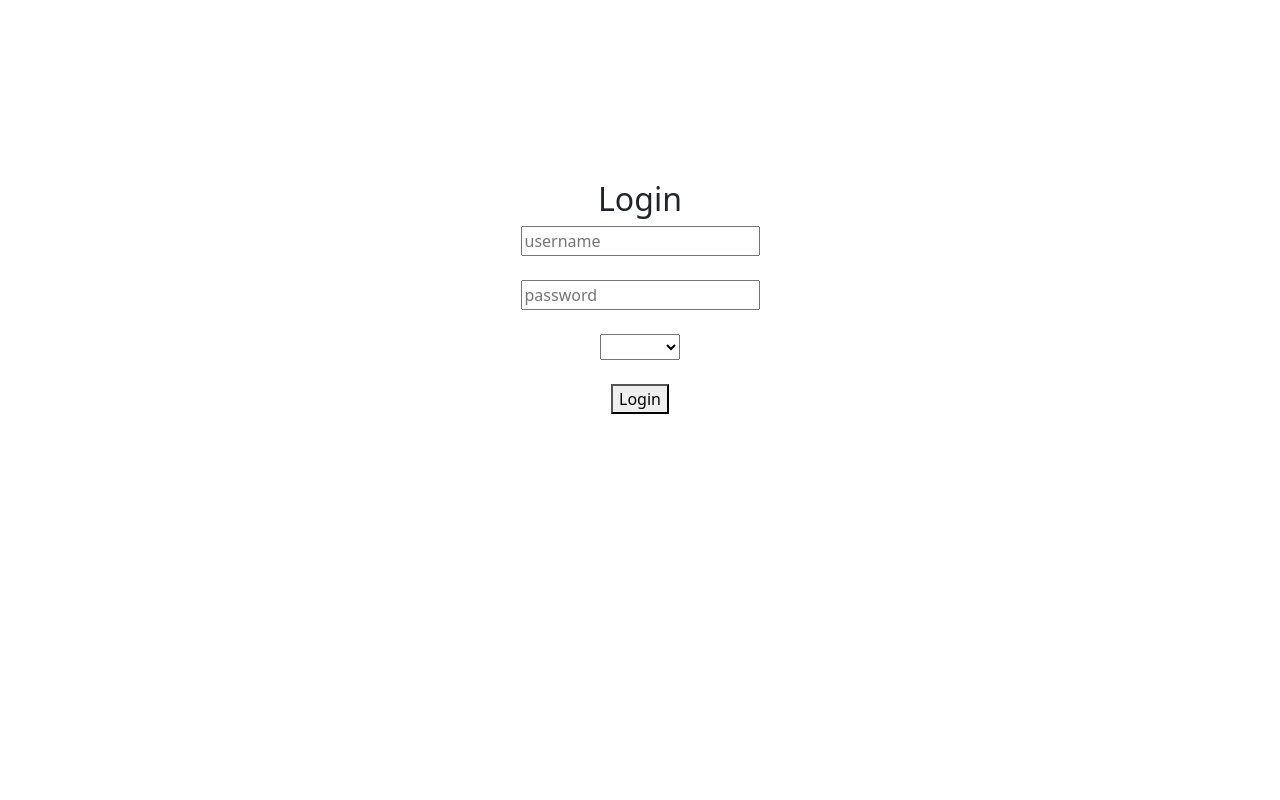
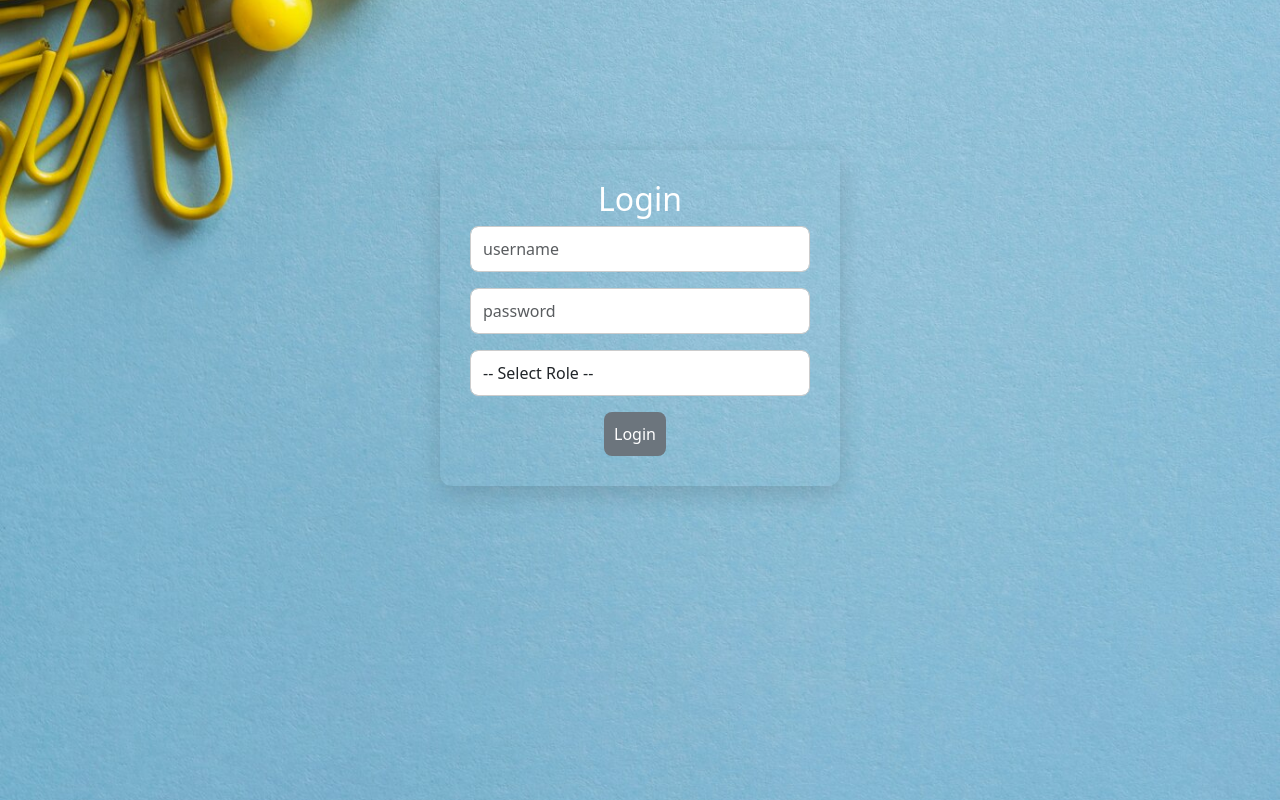
Before and after one commit to vivek874/ReactApp, a React (Vite) app: page / in a window 1280 px wide. Built offline with nearby package versions, Linux system fonts and the light colour scheme.

Commit message:
aesthetics

```diff
--- a/src/App.css
+++ b/src/App.css
@@ -9,7 +9,7 @@
    margin-bottom: 20px;
 }
 .card-header{
-  background-color: cornflowerblue;
+  background-color: #8cb6cf;
 }
 .list-group {
   margin-bottom: 20px;
@@ -33,9 +33,45 @@
   color: #000; /* Set to black or any preferred color */
 }
 
-.center_login{
-  margin-top: 180px;
+.image{
+  display: flex;
+  justify-content: center;
+  align-items: flex-start;
+  padding-top: 150px;
+  background-image: url('picture/wall.jpg');
+  background-size: cover;
+  background-position: center;
+  min-height: 100vh;
+
+
 }
+.center_login {
+  width: 400px;
+  padding: 30px;
+  border-radius: 12px;
+  box-shadow: 0 8px 24px rgba(0, 0, 0, 0.15);
+}
+
+.mb-3 {
+  margin-bottom: 20px;
+}
+
+input.form-control, select.form-control {
+  width: 100%;
+  padding: 10px 12px;
+  font-size: 16px;
+  border: 1px solid #ccc;
+  border-radius: 8px;
+}
+
+button.btn {
+  padding: 10px;
+  font-size: 16px;
+  border-radius: 8px;
+  border: none;
+  cursor: pointer;
+}
+
 
 #logout{
  margin-left: 450px;
--- a/src/pages/Login.tsx
+++ b/src/pages/Login.tsx
@@ -11,32 +11,27 @@ const Login = () => {
   const navigate = useNavigate();
 
   const handleLogin = async () => {
-
     if (!role) {
-
       alert("Please select a role");
       return;
     }
-
 
     try {
       const response = await axios.post("http://127.0.0.1:8000/login/", {
         username,
         password,
         role,
-
-
       });
 
-        if (response.data.username === username  && response.data.role === role ) {
-
+      if (response.data.username === username && response.data.role === role) {
         auth?.login(role);
         navigate(
-            role === "admin" ? "/admin/dashboard"
-            : role === "student" ? "/student/dashboard"
+          role === "admin"
+            ? "/admin/dashboard"
+            : role === "student"
+            ? "/student/dashboard"
             : "/pages/home"
         );
-
       } else {
         alert("Unauthorized user");
       }
@@ -44,19 +39,17 @@ const Login = () => {
       console.error("Login error:", error);
       alert("Invalid credentials");
     }
-
-
   };
 
-
   return (
-
-      <center >
+    <div className="image">
+      <center>
         <div className="center_login">
           <div className="mb-3">
-            <h2>Login</h2>
+            <h2 style={{ color: "white" }}>Login</h2>
+
             <input
-              className="form-label"
+              className="form-control"
               type="text"
               placeholder="username"
               value={username}
@@ -65,7 +58,7 @@ const Login = () => {
           </div>
           <div className="mb-3">
             <input
-              className="form-label"
+              className="form-control"
               type="text"
               placeholder="password"
               value={password}
@@ -74,21 +67,20 @@ const Login = () => {
           </div>
           <div className="mb-3">
             <select
-
-              className="form-label"
+              className="form-control"
               value={role}
               onChange={(e) => setRole(e.target.value)}
             >
-              <option value=""></option>
+              <option value="">-- Select Role --</option>
               <option value="teacher">teacher</option>
               <option value="admin">admin</option>
               <option value="student">student</option>
             </select>
           </div>
-          <button onClick={handleLogin}>Login</button>
+          <button className="btn btn-secondary" onClick={handleLogin}>Login</button>
         </div>
       </center>
-
+    </div>
   );
 };
 
```
Also changed, not shown: src/picture/wall.jpg (added). Lines whose indentation alone changed are shown as unchanged.
